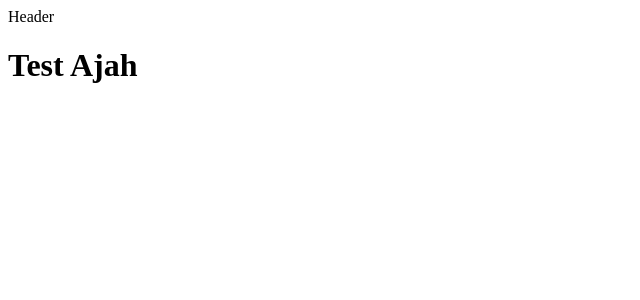
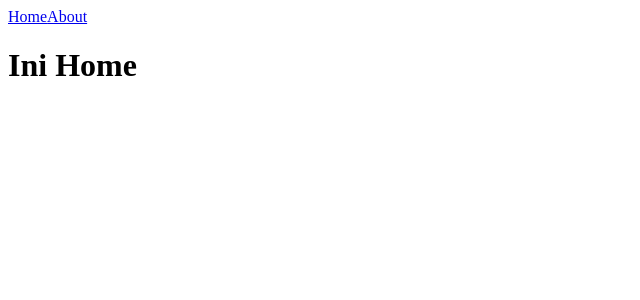
Before and after one commit to daranas/darana.id, a Next.js app: page / in a window 1280 px wide. Shown: the top 300 px of the page, without its empty margins (0-640 px from the left). Built offline with nearby package versions, Linux system fonts and the light colour scheme.

Commit message:
create navbar component

```diff
--- a/components/layouts/header.jsx
+++ /dev/null
@@ -1,9 +0,0 @@
-import React from 'react'
-
-export default class AppHeader extends React.Component {
-  render () {
-    return (
-      <div>Header</div>
-    )
-  }
-}
--- a/components/layouts/index.jsx
+++ b/components/layouts/index.jsx
@@ -1,9 +1,9 @@
-import Header from './header'
+import Navbar from './navbar'
 
 export default function Layout(props) {
   return (
     <div>
-      <Header />
+      <Navbar />
       {props.children}
     </div>
   )
--- /dev/null
+++ b/components/layouts/navbar.jsx
@@ -0,0 +1,14 @@
+import Link from 'next/link'
+
+export default function Navbar () {
+  return (
+    <div>
+      <Link href="/">
+        <a>Home</a>
+      </Link>
+      <Link href="/about">
+        <a>About</a>
+      </Link>
+    </div>
+  )
+}
--- a/package.json
+++ b/package.json
@@ -10,6 +10,7 @@
     "start": "next start"
   },
   "dependencies": {
+    "isomorphic-unfetch": "^3.0.0",
     "next": "^9.3.4",
     "react": "^16.13.1",
     "react-dom": "^16.13.1"
--- a/pages/index.js
+++ b/pages/index.js
@@ -1,9 +1,9 @@
 import Layout from '../components/layouts'
 
-const Index = props => (
-  <Layout>
-    <h1>Test Ajah</h1>
-  </Layout>
-)
-
-export default Index
+export default function Index () {
+  return (
+    <Layout>
+      <h1>Ini Home</h1>
+    </Layout>
+  )
+}
```
Also changed, not shown: pages/about.js (+6 -8 lines).
